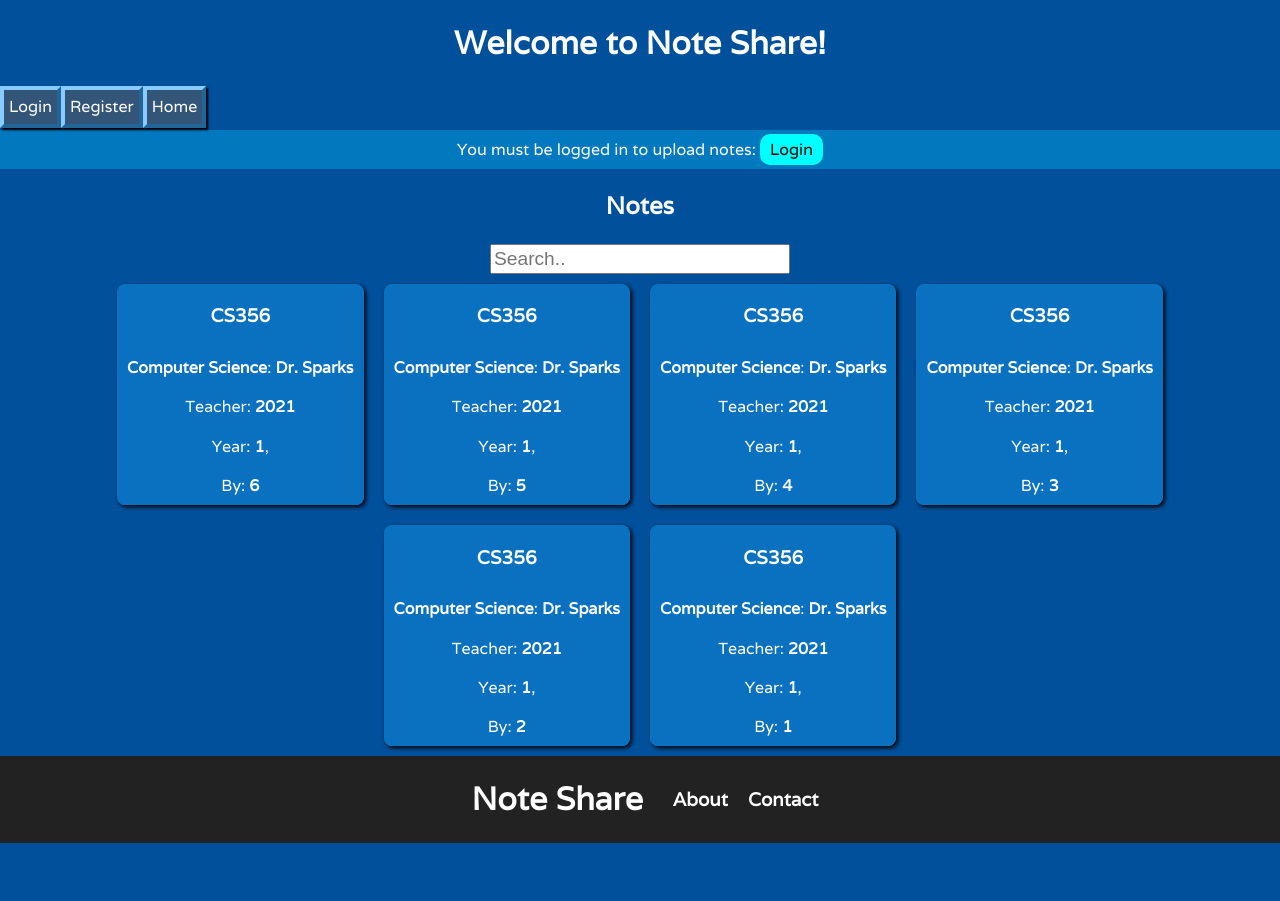
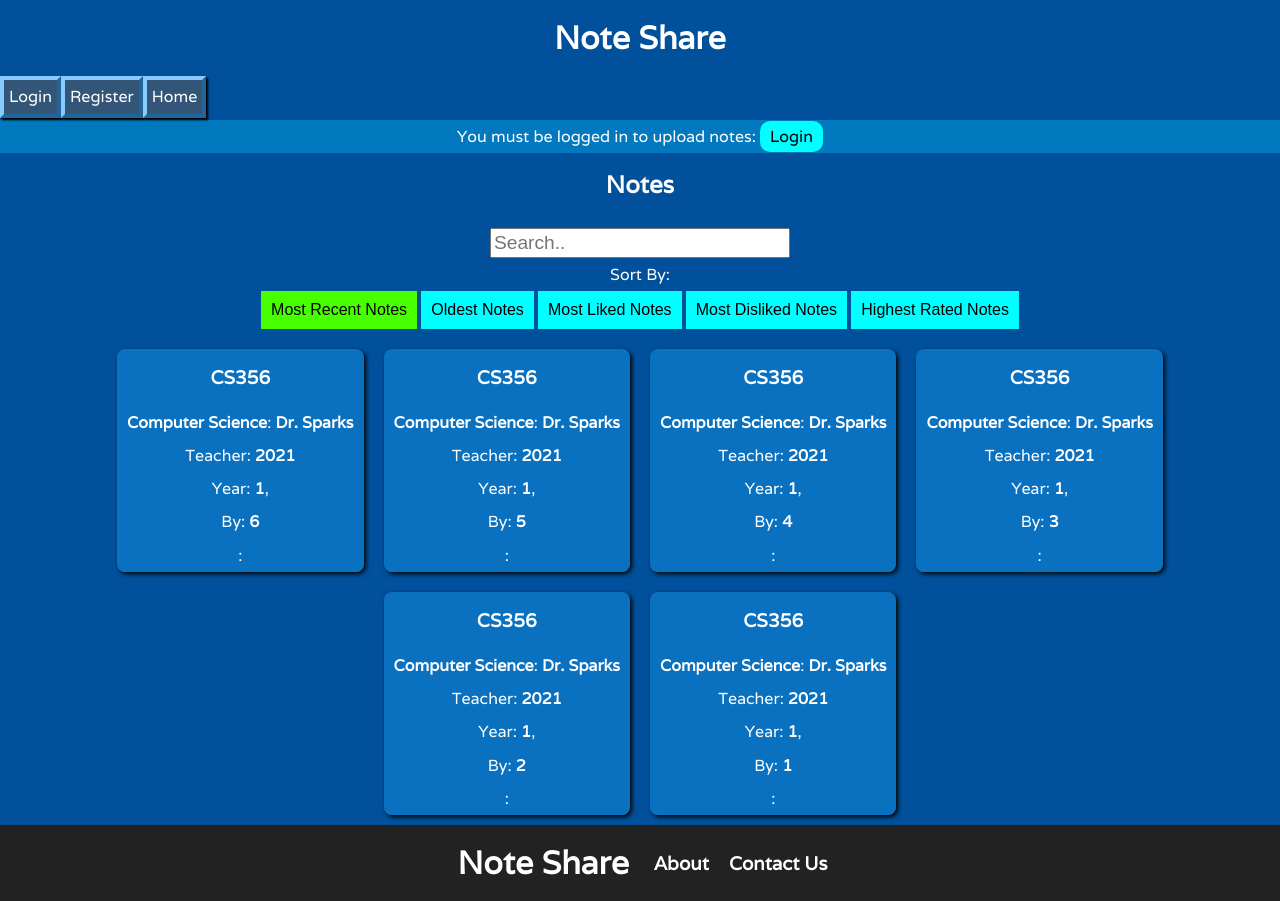
Before and after one commit to Damon-Teichroeb/note-share, a PHP site: page /upload.php in a window 1280 px wide. Before the commit the page ends 843 px from the top, so only its background shows below. Run offline with PHP 8.4, Linux system fonts and the light colour scheme; data comes from the database, SQL or seed files in the repository.

Commit message:
Add files via upload

```diff
--- a/note_share/browse-notes.php
+++ b/note_share/browse-notes.php
@@ -1,7 +1,20 @@
 <section class="flex-notes">
   <h1>Notes</h1>
-  <input class="text-box" type="text" name="search" placeholder="Search.."
-    onkeyup="listNotes(this.value, '<?php echo preg_match('/my-notes.php/', $head)?'mynotes':'';?>')" />
+  <div style="margin: 10px auto">
+  <input id="search" class="text-box" type="text" name="search" placeholder="Search.."
+      onkeyup="listNotes('<?php echo preg_match('/my-notes.php/', $head)?'mynotes':'';?>', this.value, '', '');" />
+    <p>Sort By:</p>
+    <button class="sort-btn-on" id="sort-recent" value="1"
+      onclick="sortNotes(this.value, document.getElementById('search').value, '<?php echo preg_match('/my-notes.php/', $head)?'mynotes':'';?>');">Most Recent Notes</button>
+    <button class="sort-btn" id="sort-old"       value="2"
+      onclick="sortNotes(this.value, document.getElementById('search').value, '<?php echo preg_match('/my-notes.php/', $head)?'mynotes':'';?>');">Oldest Notes</button>
+    <button class="sort-btn" id="sort-likes"     value="3"
+      onclick="sortNotes(this.value, document.getElementById('search').value, '<?php echo preg_match('/my-notes.php/', $head)?'mynotes':'';?>');">Most Liked Notes</button>
+    <button class="sort-btn" id="sort-dislikes"  value="4"
+      onclick="sortNotes(this.value, document.getElementById('search').value, '<?php echo preg_match('/my-notes.php/', $head)?'mynotes':'';?>');">Most Disliked Notes</button>
+    <button class="sort-btn" id="sort-rated"     value="5"
+      onclick="sortNotes(this.value, document.getElementById('search').value, '<?php echo preg_match('/my-notes.php/', $head)?'mynotes':'';?>');">Highest Rated Notes</button>
+  </div>
   <div class="notes" id="notes"></div>
 </section>
 
--- a/note_share/footer.php
+++ b/note_share/footer.php
@@ -4,7 +4,7 @@
       <h3 class="a" onclick="location.assign('about.php');">About</h3>
     </div>
     <div id="contact">
-      <h3 class="a" onclick="showContactInfo()">Contact</h3>
+      <h3 class="a" onclick="showContactInfo()">Contact Us</h3>
     </div>
   </footer>
   <script src="scripts/main.js"></script>
--- a/note_share/header.php
+++ b/note_share/header.php
@@ -7,16 +7,16 @@
 
 <html>
 <head>
-  <title>Niwe-Hustle</title>
+  <title>Note Share</title>
   <link rel="stylesheet" href="styles/main.css">
   <link rel="preconnect" href="https://fonts.googleapis.com">
   <link rel="preconnect" href="https://fonts.gstatic.com" crossorigin>
   <link rel="stylesheet" href="https://fonts.googleapis.com/css2?family=Varela&display=swap">
   <meta name="viewport" content="width=device-width, initial-scale=1.0">
 </head>
-<body onload="listNotes('', '<?php echo preg_match('/my-notes.php/', $head)?'mynotes':'';?>')"> <!-- This onload is for browse-notes.php -->
+<body onload="listNotes('<?php echo preg_match('/my-notes.php/', $head)?'mynotes':'';?>', '', '', '');"> <!-- This onload is for browse-notes.php -->
   <header>
-    <h1>Welcome to Note Share!</h1>
+    <h1>Note Share</h1>
   </header>
   <section class="flex-nav">
     <?php
--- a/note_share/includes/browse-notes.inc.php
+++ b/note_share/includes/browse-notes.inc.php
@@ -16,22 +16,34 @@
   while($dislike = $object->fetch_row())
     $dislikes .= $dislike[0].'-';
 }
-else
-  $login = null;
+else $login = null;
 
 $search = $dbh->real_escape_string($_GET['search']);
 $page   = $_GET['page'];
 
+if (isset($_GET['sort']))
+  switch ($_GET['sort'])
+  {
+    case 2:
+      $sort = "ORDER BY notes_id ASC LIMIT 50";
+      break;
+    case 3:
+      $sort = "ORDER BY notes_likes DESC, notes_id DESC LIMIT 50";
+      break;
+    case 4:
+      $sort = "ORDER BY notes_dislikes DESC, notes_id DESC LIMIT 50";
+      break;
+    case 5:
+      $sort = "ORDER BY notes_rating DESC, notes_id DESC LIMIT 50";
+      break;
+    default:
+      $sort = "ORDER BY notes_id DESC LIMIT 50";
+  }
+else $sort = "ORDER BY notes_id DESC LIMIT 50";
+
 if ($page == 'mynotes')
-{
-  if (empty($search))
-  {
-    $object = $dbh->query("SELECT * FROM notes WHERE users_id = '$login';");
-  }
-  else
-  {
-    $object = $dbh->query("
-    SELECT * FROM notes
+  if (empty($search)) $sql = "SELECT * FROM notes WHERE users_id = '$login' $sort;";
+  else                $sql = "SELECT * FROM notes
                               WHERE users_id = '$login'
                               AND (notes_name REGEXP '$search'
                               OR notes_course_number REGEXP '$search'
@@ -39,19 +51,11 @@
                               OR notes_teacher REGEXP '$search'
                               OR users_name REGEXP '$search'
                               OR notes_year REGEXP '$search'
-    OR notes_season REGEXP '$search');");
-  }
-}
+                              OR notes_season REGEXP '$search')
+                              $sort;";
 else
-{
-  if (empty($search))
-  {
-    $object = $dbh->query("SELECT * FROM notes ORDER BY notes_id DESC LIMIT 50;");
-  }
-  else
-  {
-    $object = $dbh->query("
-    SELECT * FROM notes
+  if (empty($search)) $sql = "SELECT * FROM notes $sort;";
+  else                $sql = "SELECT * FROM notes
                               WHERE notes_name REGEXP '$search'
                               OR notes_course_number REGEXP '$search'
                               OR notes_course_name REGEXP '$search'
@@ -59,15 +63,13 @@
                               OR users_name REGEXP '$search'
                               OR notes_year REGEXP '$search'
                               OR notes_season REGEXP '$search'
-    ORDER BY notes_id DESC LIMIT 50;");
-  }
-}
+                              $sort;";
 
-while($note = $object->fetch_row())
-  $notes[] = $note;
-if(isset($notes))
+$object = $dbh->query($sql);
+while ($note = $object->fetch_row()) $notes[] = $note;
+if (isset($notes))
 {
-  foreach($notes as $note)
+  foreach ($notes as $note)
   {
     echo "
     <div id=\"note".$note[2]."\">
@@ -77,13 +79,13 @@
         ".(empty($note[6]) ? '<p>No specified teacher</p>' : '<p>Teacher: <strong>'.$note[6].'</strong></p>')."
         <p>Year: <strong>".$note[7]."</strong>, <strong>".$note[8]."</strong></p>
         <p>By: <strong>".$note[1]."</strong></p>
+        <p>".$note[9]." : ".$note[10]."</p>
       </div>
       <div id=\"option".$note[2]."\"></div>
     </div>";
   }
   unset($notes);
 }
-else
-  echo "<h2>There are no notes to display!</h2>";
+else echo "<h2>There are no notes to display!</h2>";
 exit;
 ?>
--- a/note_share/includes/update.inc.php
+++ b/note_share/includes/update.inc.php
@@ -37,8 +37,7 @@
     $coursename    = isset($courses[$courseletters]) ? $courses[$courseletters] : 'Unknown';
 
     // Updates any changes made from the user
-    $dbh->query("
-    UPDATE notes
+    $dbh->query("UPDATE notes
                  SET notes_name          = '$name',
                      notes_course_number = '$coursenumber',
                      notes_course_name   = '$coursename',
--- a/note_share/reset-password.php
+++ b/note_share/reset-password.php
@@ -14,7 +14,6 @@
     {
       case 'success':
         echo "<p class=\"success\">Check your inbox.</p>";
-        break;
     }
   ?>
 </section>
--- a/note_share/scripts/main.js
+++ b/note_share/scripts/main.js
@@ -1,4 +1,4 @@
-function listNotes(search, page)
+function listNotes(page, search, id, mode)
 {
   let xmlhttp = new XMLHttpRequest();
   xmlhttp.onreadystatechange = function()
@@ -8,12 +8,88 @@
       document.getElementById("notes").innerHTML = this.responseText;
       if (page == 'favorites')
       {
-        document.getElementById("preview-notes").innerHTML = ''; // delete this
-        // showNote(note, page, login, likedIds, dislikedIds, search);
+        if (mode == 'Like')
+        {
+          like    = 'Liked';
+          dislike = 'Dislike';
+        }
+        else if (mode == 'Dislike')
+        {
+          dislike = 'Disliked';
+          like    = 'Like';
+        }
+        else
+        {
+          dislike = 'Dislike';
+          like    = 'Like';
+        }
+        document.getElementById("note" + id).style.border = "#fff solid 8px";
+        document.getElementById("option" + id).innerHTML = '\
+        <div id="favorites">\
+          <a id="' + like + '" href="javascript:favorites(\'' + like + '\', ' + id + ', \'' + search + '\');">' + like + '</a>\
+          <a id="' + dislike + '" href="javascript:favorites(\'' + dislike + '\', ' + id + ', \'' + search + '\');">' + dislike + '</a>\
+        </div>\
+        <a class="view" href="#frame">Preview</a>';
       }
     }
   };
-  xmlhttp.open("GET", "includes/browse-notes.inc.php?search=" + search + "&page=" + page);
+  let sort = document.getElementsByClassName("sort-btn-on")[0].value;
+  xmlhttp.open("GET", "includes/browse-notes.inc.php?search=" + search + "&page=" + page + "&sort=" + sort);
+  xmlhttp.send();
+}
+
+function sortNotes(sort, search, page)
+{
+  let recent = document.getElementById("sort-recent");
+  let old = document.getElementById("sort-old");
+  let likes = document.getElementById("sort-likes");
+  let dislikes = document.getElementById("sort-dislikes");
+  let rated = document.getElementById("sort-rated");
+  switch (sort){
+    case '1':
+      recent.setAttribute("class", "sort-btn-on");
+      old.setAttribute("class", "sort-btn");
+      likes.setAttribute("class", "sort-btn");
+      dislikes.setAttribute("class", "sort-btn");
+      rated.setAttribute("class", "sort-btn");
+      break;
+    case '2':
+      recent.setAttribute("class", "sort-btn");
+      old.setAttribute("class", "sort-btn-on");
+      likes.setAttribute("class", "sort-btn");
+      dislikes.setAttribute("class", "sort-btn");
+      rated.setAttribute("class", "sort-btn");
+      break;
+    case '3':
+      recent.setAttribute("class", "sort-btn");
+      old.setAttribute("class", "sort-btn");
+      likes.setAttribute("class", "sort-btn-on");
+      dislikes.setAttribute("class", "sort-btn");
+      rated.setAttribute("class", "sort-btn");
+      break;
+    case '4':
+      recent.setAttribute("class", "sort-btn");
+      old.setAttribute("class", "sort-btn");
+      likes.setAttribute("class", "sort-btn");
+      dislikes.setAttribute("class", "sort-btn-on");
+      rated.setAttribute("class", "sort-btn");
+      break;
+    case '5':
+      recent.setAttribute("class", "sort-btn");
+      old.setAttribute("class", "sort-btn");
+      likes.setAttribute("class", "sort-btn");
+      dislikes.setAttribute("class", "sort-btn");
+      rated.setAttribute("class", "sort-btn-on");
+  }
+  let xmlhttp = new XMLHttpRequest();
+  xmlhttp.onreadystatechange = function()
+  {
+    if (this.readyState == 4 && this.status == 200)
+    {
+      document.getElementById("notes").innerHTML = this.responseText;
+    }
+  };
+  xmlhttp.open("GET", "includes/browse-notes.inc.php?search=" + search +"&page=" + page + "&sort=" + sort);
   xmlhttp.send();
 }
 
@@ -24,7 +100,7 @@
   {
     if (this.readyState == 4 && this.status == 200)
     {
-      listNotes(search, 'favorites');
+      listNotes('favorites', search, id, mode);
     }
   };
   xmlhttp.open("GET", "includes/favorites.inc.php?mode=" + mode + '&id=' + id + '&search=' + search);
@@ -51,8 +127,8 @@
   else if (page == 'mynotes')
   options.innerHTML = '\
   <div>\
-    <a href="#" onclick="modifyNotes(\'change\', ' + id[1] + ');">Change</a>\
-    <a href="#" onclick="modifyNotes(\'delete\', ' + id[1] + ');">Delete</a>\
+    <a href="#" onclick="modifyNotes(\'change\', \'' + note + '\');">Change</a>\
+    <a href="#" onclick="modifyNotes(\'delete\', \'' + note + '\');">Delete</a>\
   </div>\
   <a class="view" href="#frame">Preview</a>';
   else
@@ -60,14 +136,8 @@
     if (likedIds != '')
     {
       likedIds = likedIds.split('-');
-      if (likedIds.indexOf(id[1]) != -1)
-      {
-        like = 'Liked';
-      }
-      else
-      {
-        like = 'Like';
-      }
+      if (likedIds.indexOf(id[1]) != -1) like = 'Liked';
+      else                               like = 'Like';
     }
     else
       like = 'Like';
@@ -75,14 +145,8 @@
     if (dislikedIds != '')
     {
       dislikedIds = dislikedIds.split('-');
-      if (dislikedIds.indexOf(id[1]) != -1)
-      {
-        dislike = 'Disliked';
-      }
-      else
-      {
-        dislike = 'Dislike';
-      }
+      if (dislikedIds.indexOf(id[1]) != -1) dislike = 'Disliked';
+      else                                  dislike = 'Dislike';
     }
     else
       dislike = 'Dislike';
@@ -104,8 +168,8 @@
   id.shift();
 
   // Updates the modify form when a new note box is selected
-  if      (document.getElementById("change-form") != null) modifyNotes('change', id[0]);
-  else if (document.getElementById("delete-form") != null) modifyNotes('delete', id[0]);
+  if      (document.getElementById("change-form") != null) modifyNotes('change', note);
+  else if (document.getElementById("delete-form") != null) modifyNotes('delete', note);
 
   // Displays the pdf of the selected note box
   let xmlhttp = new XMLHttpRequest();
@@ -120,9 +184,11 @@
   xmlhttp.send();
 }
 
-function modifyNotes(mode, id)
+function modifyNotes(mode, note)
 {
   let modify = document.getElementById("modify-notes");
+  let id = note.split(/[-.]/)[0];
+    note = note.split(/[-.]/)[1];
 
   if (mode == 'change')
   {
@@ -142,7 +208,7 @@
     modify.innerHTML = '\
     <form id="delete-form" action="includes/delete.inc.php?id=' + id + '" method="post">\
       <h2>Delete Notes</h2>\
-      <p style="font-size: 1.3em">Are you sure you want to delete this note?</p>\
+      <p style="font-size: 1.3em">Are you sure you want to delete <strong>' + note + '</strong>?</p>\
       <div>\
         <input class="a-btn" type="submit" name="answer" value="No" />\
         <input class="a-btn" type="submit" name="answer" value="Yes" />\
--- a/note_share/styles/main.css
+++ b/note_share/styles/main.css
@@ -10,12 +10,16 @@
 
 h1 {
   margin: 0 auto;
-  padding: 20px;
+  padding: 15px;
+}
+
+h3 {
+  margin: 15 auto;
 }
 
 p {
   margin: 0 auto;
-  padding: 8px 0;
+  padding: 5px 0;
 }
 
 body {
@@ -54,6 +58,12 @@
   margin: 0 10px;
 }
 
+.text-box {
+  width: 300px;
+  height: 30px;
+  font-size: 1.2em;
+}
+
 .a-btn {
   background: aqua;
   border-radius: 10px;
@@ -84,14 +94,29 @@
 }
 
 .nav-btn:hover {
-  box-shadow: 1px 1px 2px rgb(0, 0, 0);
-  transform: translate(0px, 2px);
+  box-shadow: none;
+  transform: translate(0px, 3px);
 }
 
-.text-box {
-  width: 300px;
-  height: 30px;
-  font-size: 1.2em;
+.sort-btn {
+  background: aqua;
+  padding: 10px 10px;
+  border: none;
+  color:rgb(0, 0, 0);
+  font-size: 1.0em;
+}
+
+.sort-btn:hover {
+  cursor: pointer;
+  background: rgb(0, 190, 190);
+}
+
+.sort-btn-on {
+  background: rgb(72, 255, 0);
+  padding: 10px 10px;
+  border: none;
+  color:rgb(0, 0, 0);
+  font-size: 1.0em;
 }
 
 .flex-nav {
```
Also changed, not shown: note_share/includes/favorites.inc.php (+14 -5 lines). Lines whose indentation alone changed are shown as unchanged.
